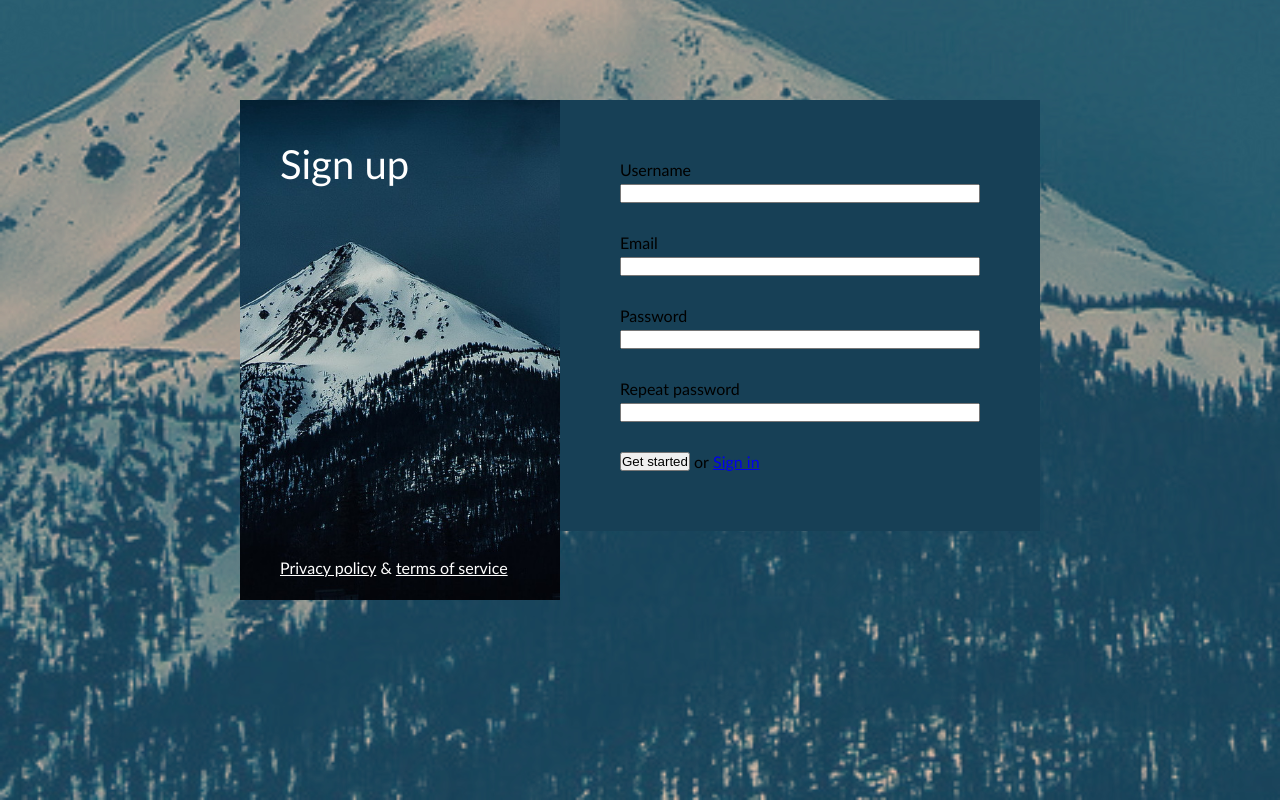
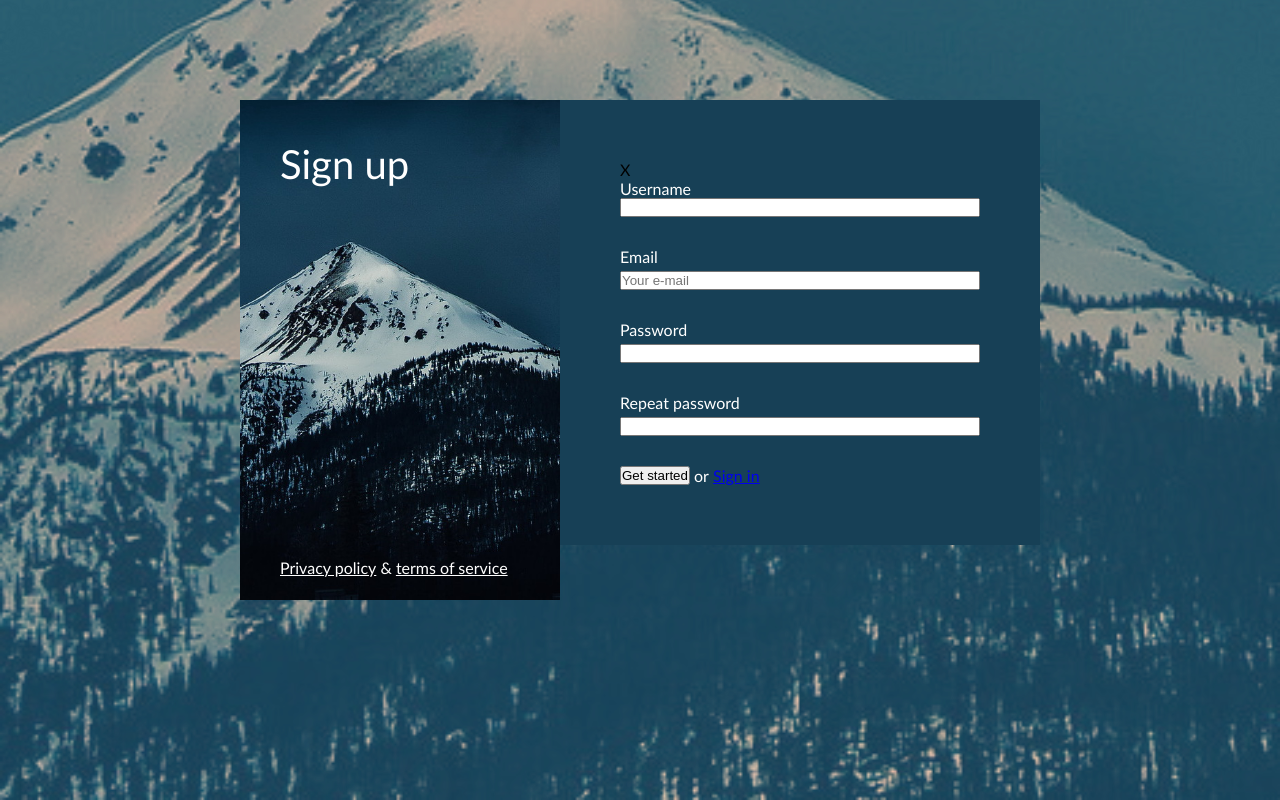
Before and after one commit to LeoGytis/sign-up, a website: page index.html in a window 1280 px wide. Drawn offline with Linux system fonts and the light colour scheme.

Commit message:
form refactoring

```diff
--- a/css/form.css
+++ b/css/form.css
@@ -1,5 +1,6 @@
 .form {
     width: 100%;
+    color: white;
 }
 
 .form > .form-row {
--- a/index.html
+++ b/index.html
@@ -33,30 +33,29 @@
             </footer>
         </div>
         <div class="right-column">
-            <div class="close">
+            <div class="close"> X </div>
             <form class="form">
                 <div class="form-row">
-                    <label for="" class="label">Username</label>
-                    <input type="text" class="input">
+                    <label for="username class="label">Username</label>
+                    <input id="username"   type="text" class="input" required>
                 </div>
                 <div class="form-row">
-                    <label for="" class="label">Email</label>
-                    <input type="text" class="input">
+                    <label for="email" class="label">Email</label>
+                    <input id="email" type="email" class="input" placeholder="Your e-mail"  required>
                 </div>
                 <div class="form-row">
-                    <label for="" class="label">Password</label>
-                    <input type="text" class="input">
+                    <label for="pass" class="label">Password</label>
+                    <input id="pass" type="password" class="input">
                 </div>
                 <div class="form-row">
-                    <label for="" class="label">Repeat password</label>
-                    <input type="text" class="input">
+                    <label for="re-pass" class="label">Repeat password</label>
+                    <input id="re-pass" type="password" class="input">
                 </div>
                 <div class="form row">
                     <button type="submit">Get started</button>
                     <span>or</span>
                     <a href="#">Sign in</a>
                 </div>
-
             </form>
             </div>
         </div>
```
